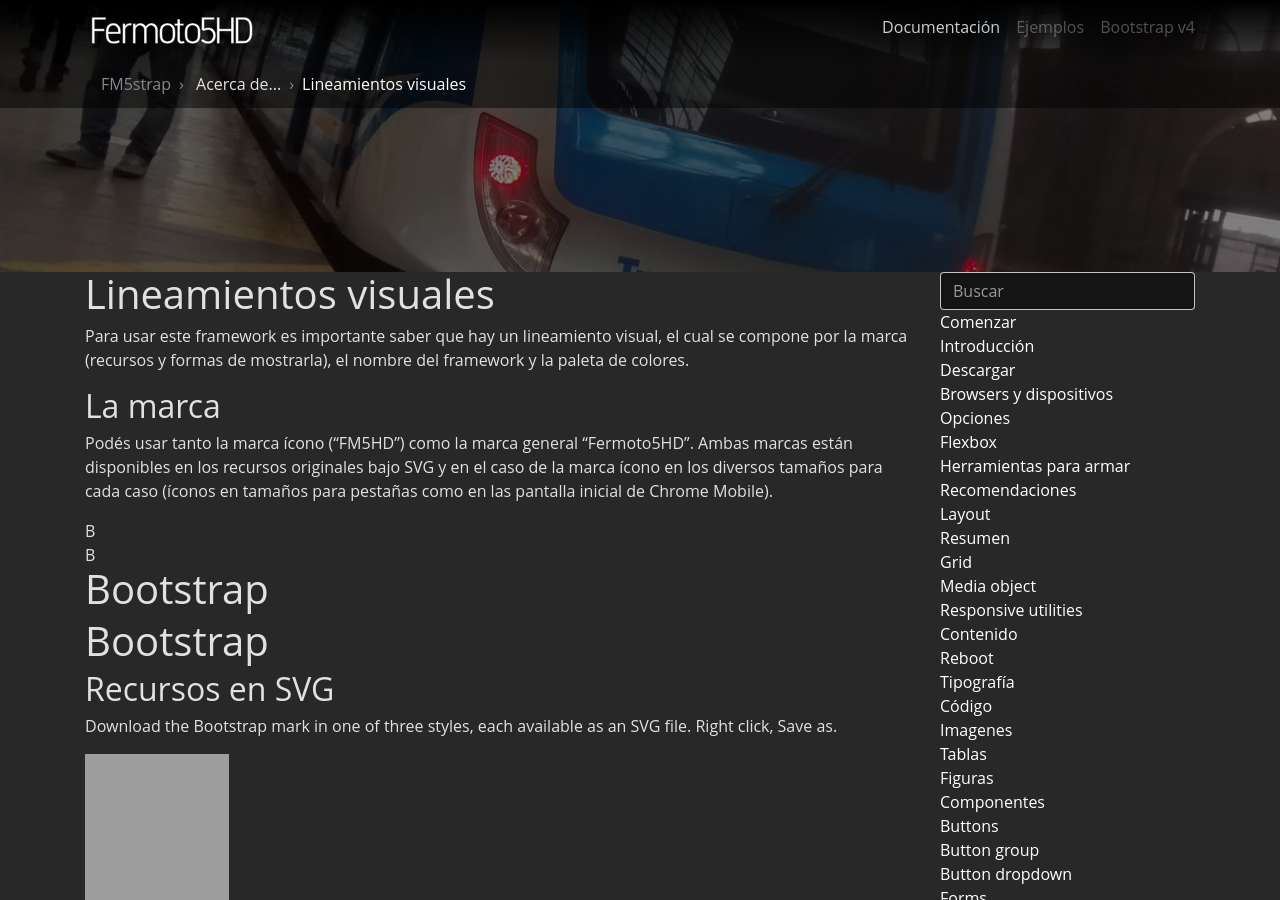
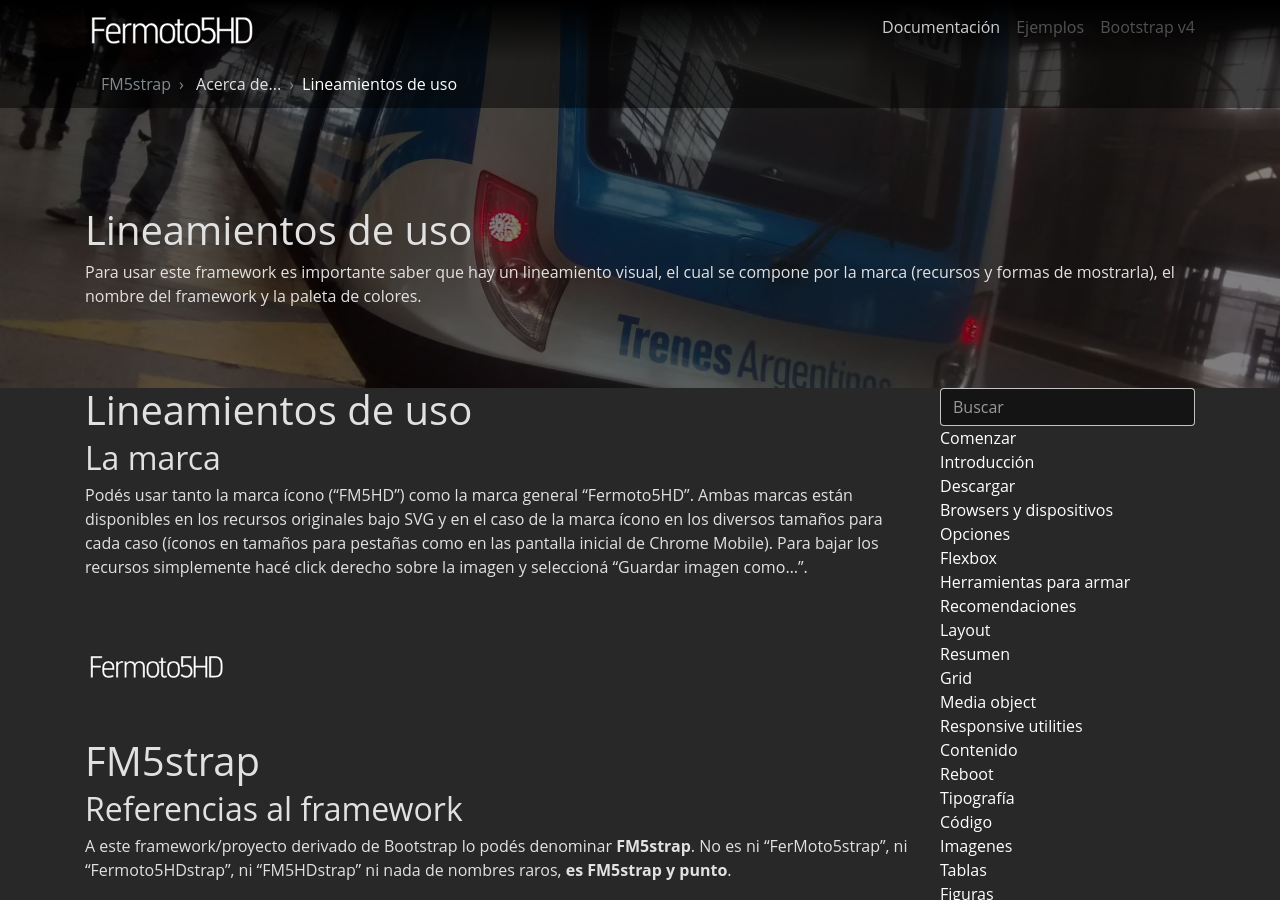
Before and after one commit to Fermoto5HD/FM5strap, a Jekyll site: the page built from docs/acerca-de/lineamientos-visuales.md, in a window 1280 px wide and 900 px high. Built offline with Jekyll 4.4.1, drawn with Linux system fonts in a browser that asks for light colours; some web fonts are replaced; comment, search, counter and statistics services are not loaded; grey boxes are pictures that could not be loaded.

Commit message:
[v1.1.5] Documentación en desarrollo.

```diff
--- a/Gruntfile.js
+++ b/Gruntfile.js
@@ -1,5 +1,5 @@
 /*
-    Gruntfile de FM5strap v1.1
+    Gruntfile de FM5strap v1.2
     Basado en Bootstrap v4.0.0-alpha.2
     Bootstrap está licenciado bajo MIT (https://github.com/twbs/bootstrap/blob/master/LICENSE)
     FM5strap esta liceniado bajo CC-BY-4.0 (https://github.com/Fermoto5HD/FM5strap/LICENSE)
--- a/_config.yml
+++ b/_config.yml
@@ -12,9 +12,9 @@
 source:           docs
 destination:      _gh_pages
 host:             0.0.0.0
-port:             9001
+port:             3000
 baseurl:          ""
-url:              http://Fermoto5HD.github.com/FM5strap
+url:              http://Fermoto5HD.github.io/FM5strap
 encoding:         UTF-8
 exclude:          [assets/scss/]
 
--- a/docs/_layouts/docs.html
+++ b/docs/_layouts/docs.html
@@ -46,6 +46,8 @@
           <div class="jumbotron">
             <div class="container">
               {% include page-headers.html %}
+              <h1>{{ page.title }}</h1>
+              <p>{{ page.description }}</p>
             </div>
           </div>
         </div>
--- a/docs/acerca-de/lineamientos-visuales.md
+++ b/docs/acerca-de/lineamientos-visuales.md
@@ -1,46 +1,22 @@
 ---
 layout: docs
-title: Lineamientos visuales
+title: Lineamientos de uso
+description: Para usar este framework es importante saber que hay un lineamiento visual, el cual se compone por la marca (recursos y formas de mostrarla), el nombre del framework y la paleta de colores.
 group: acerca-de
 ---
-
-Para usar este framework es importante saber que hay un lineamiento visual, el cual se compone por la marca (recursos y formas de mostrarla), el nombre del framework y la paleta de colores.
 
 ## La marca
 
 Podés usar tanto la marca ícono ("FM5HD") como la marca general "Fermoto5HD".
 Ambas marcas están disponibles en los recursos originales bajo SVG y en el caso de la marca ícono en los diversos tamaños para cada caso (íconos en tamaños para pestañas como en las pantalla inicial de Chrome Mobile).
+Para bajar los recursos simplemente hacé click derecho sobre la imagen y seleccioná "Guardar imagen como...".
 
 <div class="bd-brand-logos">
   <div class="bd-brand-item">
-    <div class="bd-booticon bd-booticon-lg">B</div>
+    <img class="svg" src="{{ site.baseurl }}/dist/img/brand.svg" alt="Fermoto5HD" width="144" height="144">
   </div>
   <div class="bd-brand-item inverse">
-    <div class="bd-booticon bd-booticon-lg bd-booticon-inverse">B</div>
-  </div>
-</div>
-<div class="bd-brand-logos">
-  <div class="bd-brand-item">
-    <h1>Bootstrap</h1>
-  </div>
-  <div class="bd-brand-item inverse">
-    <h1>Bootstrap</h1>
-  </div>
-</div>
-
-## Recursos en SVG
-
-Download the Bootstrap mark in one of three styles, each available as an SVG file. Right click, Save as.
-
-<div class="bd-brand-logos">
-  <div class="bd-brand-item">
-    <img class="svg" src="{{ site.baseurl }}/assets/brand/bootstrap-solid.svg" alt="Bootstrap" width="144" height="144">
-  </div>
-  <div class="bd-brand-item inverse">
-    <img class="svg" src="{{ site.baseurl }}/assets/brand/bootstrap-outline.svg" alt="Bootstrap" width="144" height="144">
-  </div>
-  <div class="bd-brand-item inverse">
-    <img class="svg" src="{{ site.baseurl }}/assets/brand/bootstrap-punchout.svg" alt="Bootstrap" width="144" height="144">
+    <h1>FM5strap</h1>
   </div>
 </div>
 
--- a/docs/index.html
+++ b/docs/index.html
@@ -63,7 +63,10 @@
           </div>
         </div>
       </div>
-      {% include ads.html %}
+      <div>
+        <h2>Documentación y uso</h2>
+        <p>FM5strap está basado en Bootstrap v4, por lo tanto es casi lo mismo que usar Bootstrap. </p>
+      </div>
     </div>
   </div>
 
--- a/package.js
+++ b/package.js
@@ -5,7 +5,7 @@
 Package.describe({
   name: 'twbs:bootstrap',  // http://atmospherejs.com/twbs/bootstrap
   summary: 'Framework basado en Bootstrap v4 para mis sitios personales.',
-  version: '1.1.0',
+  version: '1.2.0',
   git: 'https://github.com/Fermoto5HD/FM5strap.git'
 });
 
--- a/package.json
+++ b/package.json
@@ -1,7 +1,7 @@
 {
   "name": "fm5strap",
   "description": "Framework basado en Bootstrap v4 para mis sitios personales.",
-  "version": "1.1.0",
+  "version": "1.2.0",
   "keywords": "fm5strap",
   "homepage": "http://Fermoto5HD.16mb.com",
   "author": "Fernando Osorio (Fermoto5HD)",
```
Also changed, not shown: README.md (+7 -5 lines), docs/componentes/utilities.md (+14 -14 lines), .bower.json.
